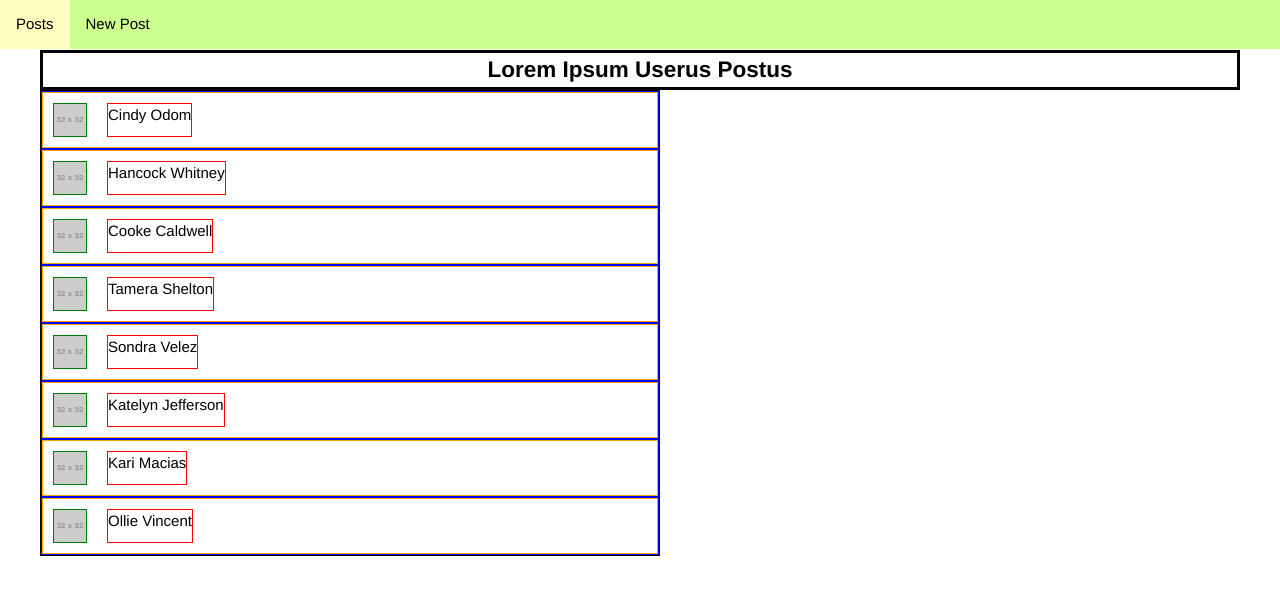
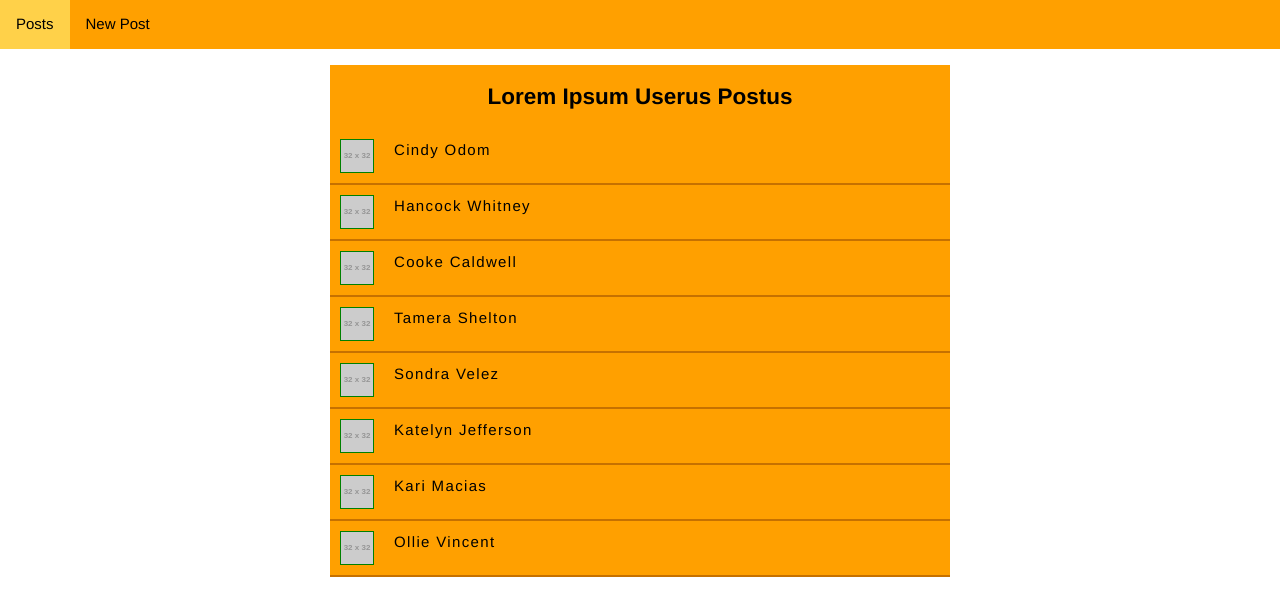
Before and after one commit to nitzan-frock/json-parser, a website: page app/index.html at #/newpost in a window 1280 px wide. Drawn offline with nearby package versions, Linux system fonts and the light colour scheme; some packages are replaced by stand-ins of ours; placeholder pictures from the web are drawn by us.

Commit message:
styling adjustments

```diff
--- a/app/app.css
+++ b/app/app.css
@@ -1,8 +1,8 @@
 /* app css stylesheet */
 :root {
-  --primary-color: #ccff90;
-  --primary-color-light: #ffffc2;
-  --primary-color-dark: #99cc60;
+  --primary-color: #ffa000;
+  --primary-color-light: #ffd149;
+  --primary-color-dark: #c67100;
   --text-color: black;
 }
 
@@ -14,7 +14,7 @@ body {
 .container {
   width: 100%;
   max-width: 1200px;
-  margin: 50px auto 0 auto;
+  margin: 65px auto 0 auto;
 }
 
 .container * {
@@ -32,6 +32,7 @@ body {
   overflow: hidden;
   margin: 0;
   padding: 0;
+  height: auto;
 }
 
 .navbar > ul li {
@@ -61,16 +62,18 @@ body {
   display: flex;
   justify-content: center;
   text-align: center;
-  margin: 0;
-  border: solid black;
+  max-width: 620px;
+  margin: auto;
+  padding: 15px 5px;
+  background: var(--primary-color);
 }
 
 .users-container {
   position: relative;
   overflow: auto;
   display: flex;
+  margin: auto;
   flex-direction: column;
-  border: 1px solid black;
 }
 
 @media (min-width: 401px) {
@@ -82,13 +85,13 @@ body {
 .user-container {
   display: flex;
   flex-direction: column;
-  border: 1px solid blue;
 }
 
 .user-details {
   display: flex;
   padding: 10px 0;
-  border: 1px solid orange
+  background: var(--primary-color);
+  border-bottom: 2px solid var(--primary-color-dark);
 }
 
 .user-details:hover {
@@ -98,7 +101,8 @@ body {
 .user-name {
   margin: 0 10px;
   user-select: none;
-  border: 1px solid red;
+  font-weight: 300;
+  letter-spacing: 0.09em;
 }
 
 .user-pic {
```
Also changed, not shown: app/components/UI/new-post/new-post.template.html (+1 -1 lines).
